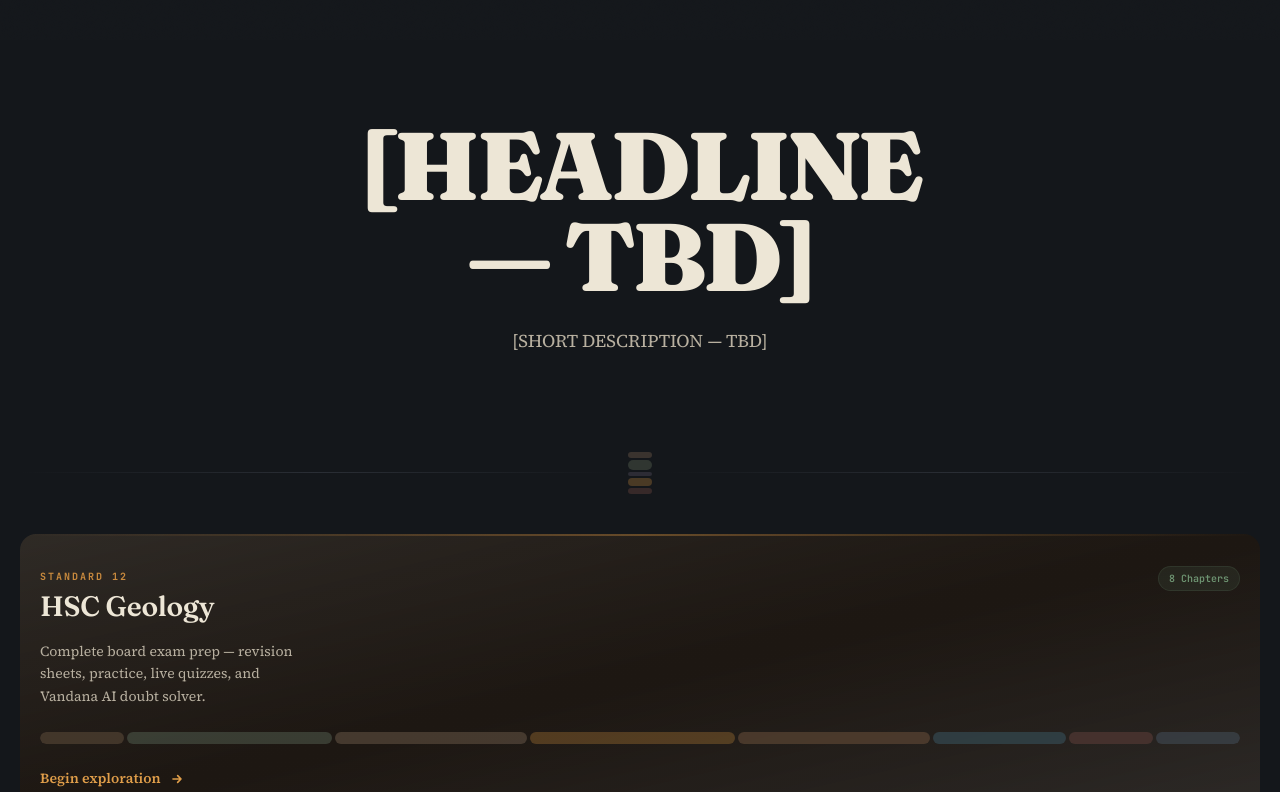
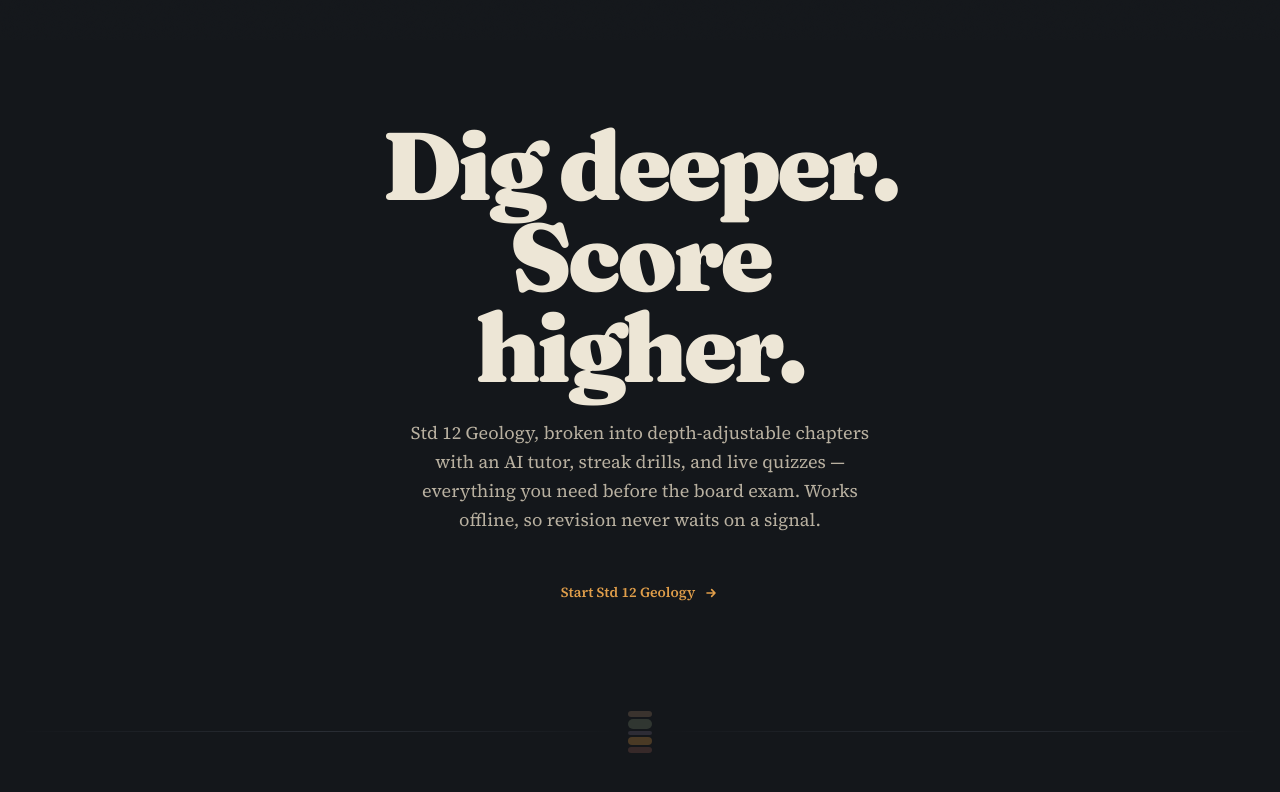
Before and after one commit to rudra6155/geologymaxxing, a Next.js app: page / in a window 1280 px wide. Shown: the part 760-1552 px from the top of the page. Built offline with nearby package versions, Linux system fonts and the light colour scheme; no server answers.

Commit message:
fix(landing): restore original headline, description, and CTA copy

```diff
--- a/src/components/hero/HeroAnimation.tsx
+++ b/src/components/hero/HeroAnimation.tsx
@@ -1,6 +1,7 @@
 'use client';
 
 import { useState, useEffect, useRef, useCallback } from 'react';
+import Link from 'next/link';
 import { motion, useInView, useReducedMotion, AnimatePresence } from 'motion/react';
 
 // ─── Shard Data ─────────────────────────────────────────────────────
@@ -364,7 +365,9 @@ export function HeroHeadline() {
         animate={isInView ? { opacity: 1, y: 0 } : {}}
         transition={{ duration: 0.6, ease: [0.22, 1, 0.36, 1] }}
       >
-        [HEADLINE — TBD]
+        Dig deeper.
+        <br />
+        Score higher.
       </motion.h2>
 
       <motion.p
@@ -373,8 +376,29 @@ export function HeroHeadline() {
         animate={isInView ? { opacity: 1, y: 0 } : {}}
         transition={{ duration: 0.5, delay: 0.15, ease: [0.22, 1, 0.36, 1] }}
       >
-        [SHORT DESCRIPTION — TBD]
+        Std 12 Geology, broken into depth-adjustable chapters with an AI tutor,
+        streak drills, and live quizzes — everything you need before the board
+        exam. Works offline, so revision never waits on a signal.
       </motion.p>
+
+      <motion.div
+        initial={prefersReducedMotion ? {} : { opacity: 0, y: 16 }}
+        animate={isInView ? { opacity: 1, y: 0 } : {}}
+        transition={{ duration: 0.5, delay: 0.3, ease: [0.22, 1, 0.36, 1] }}
+        className="mt-9"
+      >
+        <Link
+          href="/12"
+          className="group inline-flex items-center gap-2 text-core-bright font-semibold text-sm"
+        >
+          <span className="relative pb-0.5 after:absolute after:bottom-0 after:left-0 after:h-px after:w-full after:bg-core-bright after:scale-x-0 after:origin-left group-hover:after:scale-x-100 after:transition-transform after:duration-300">
+            Start Std 12 Geology
+          </span>
+          <svg className="w-4 h-4 transition-transform group-hover:translate-x-1" fill="none" viewBox="0 0 24 24" stroke="currentColor" strokeWidth={2.5}>
+            <path strokeLinecap="round" strokeLinejoin="round" d="M13 7l5 5m0 0l-5 5m5-5H6" />
+          </svg>
+        </Link>
+      </motion.div>
     </section>
   );
 }
```
